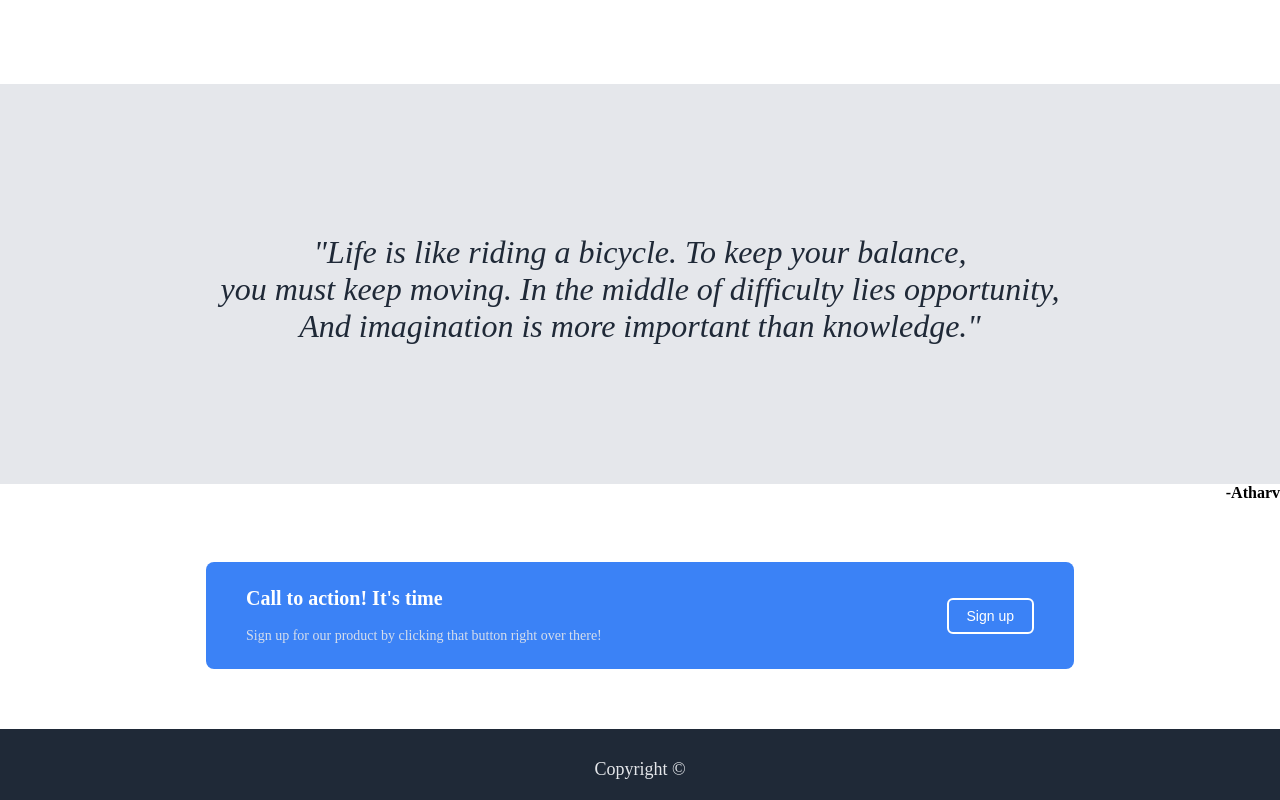
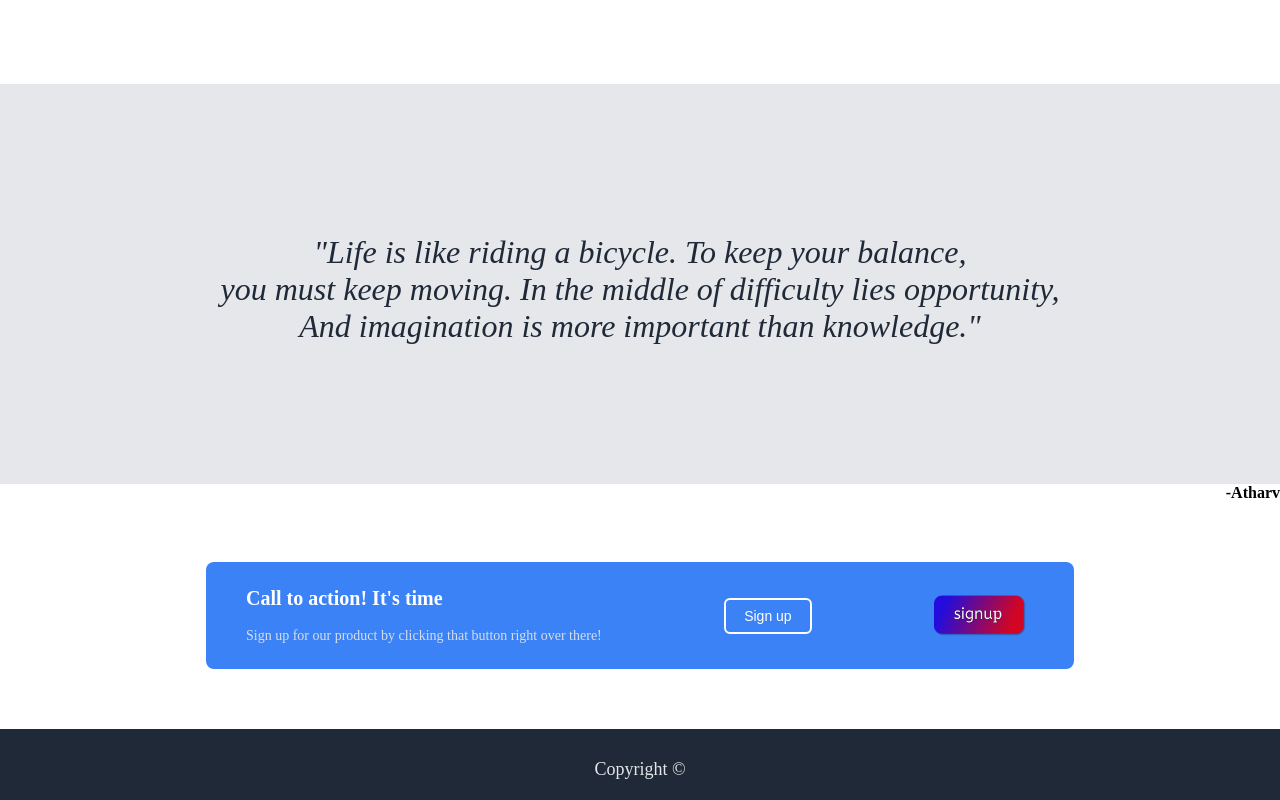
Before and after one commit to Ath-devloper/Flex-box, a plain HTML site: page index.html in a window 1280 px wide. Shown: the part 1145-1945 px from the top of the page. Drawn offline with Linux system fonts and the light colour scheme.

Commit message:
index saved

```diff
--- a/index.html
+++ b/index.html
@@ -72,6 +72,7 @@
           </p>
         </div>
         <button class="cta-btn">Sign up</button>
+        <img src="Group 1.png" style="width: 100px" />
       </div>
     </section>
 
```
